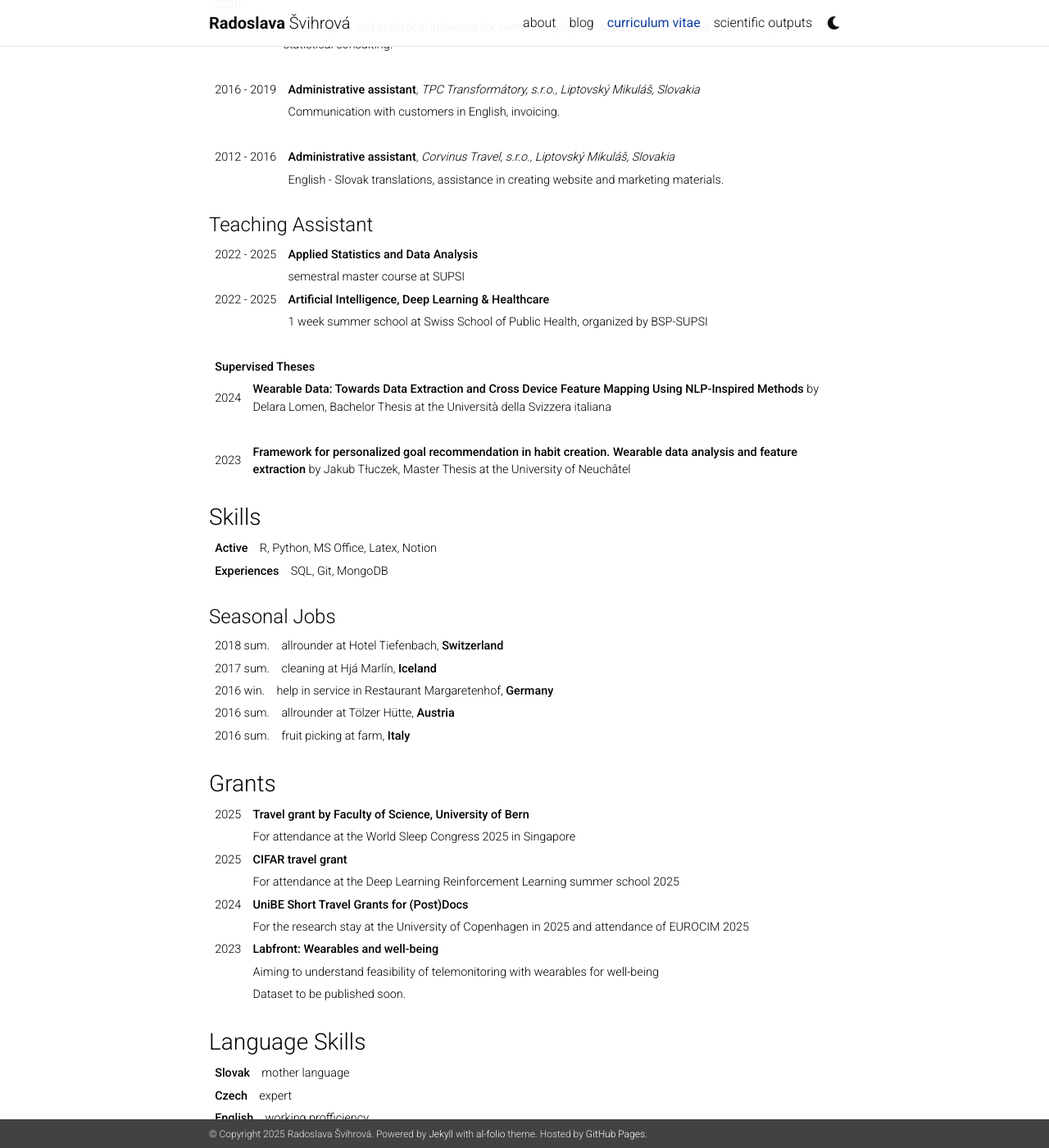
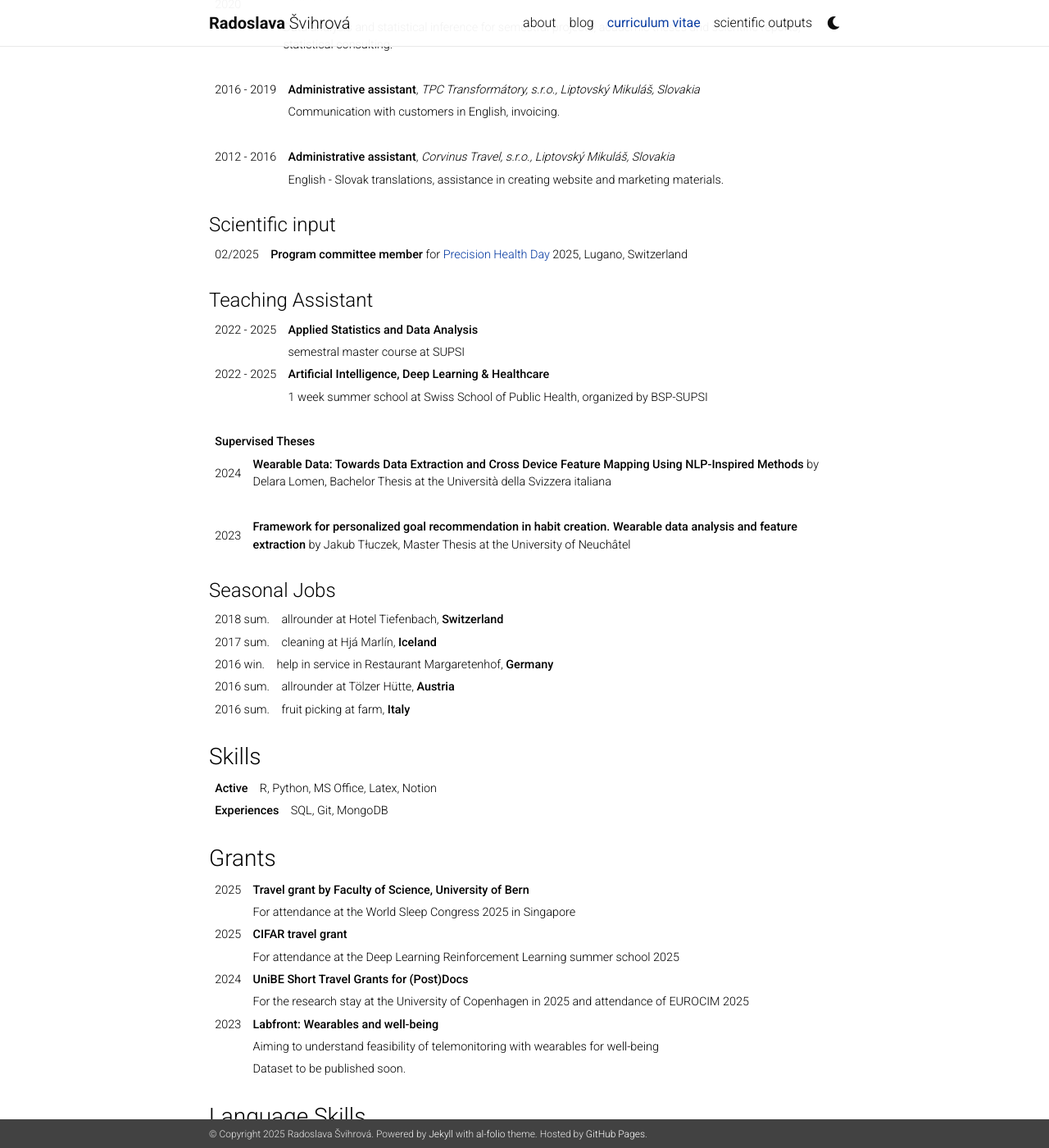
Before and after one commit to RadoslavaS/RadoslavaS.github.io, a Jekyll site: the page built from _pages/cv.md, in a window 1280 px wide and 1400 px high, scrolled down 2391 px. Shown: the whole window at 82% size. Built offline with Jekyll 4.4.1, drawn with Linux system fonts in a browser that asks for light colours; nearby versions of some CDN libraries; a style sheet for code colours, icons or effects is not loaded; part of the change alters nothing that is shown; some of the changed text lies outside the part shown.

Commit message:
polishing

```diff
--- a/_pages/cv.md
+++ b/_pages/cv.md
@@ -92,6 +92,13 @@ nav: true
 |     | English - Slovak translations, assistance in creating website and marketing materials.
 | |
 
+#### Scientific input
+
+|02/2025      |**Program committee member** for [Precision Health Day](https://www.supsi.ch/en/giornata-della-salute-di-precisione) 2025, Lugano, Switzerland
+
+|   |
+
+
 #### Teaching Assistant
 
 |2022  - 2025   | **Applied Statistics and Data Analysis**
@@ -108,13 +115,6 @@ nav: true
 |2023 | **Framework for personalized goal recommendation in habit creation. Wearable data analysis and feature extraction** by Jakub Tłuczek, Master Thesis at the University of Neuchâtel
 |            |
 
-### Skills ###
-
-|**Active**  | R, Python, MS Office, Latex, Notion
-
-|**Experiences**   | SQL, Git, MongoDB
-
-|   |
 
 #### Seasonal Jobs
 
@@ -130,6 +130,13 @@ nav: true
 
 |   |
 
+### Skills ###
+
+|**Active**  | R, Python, MS Office, Latex, Notion
+
+|**Experiences**   | SQL, Git, MongoDB
+
+|   |
 
 ### Grants
 
@@ -171,9 +178,3 @@ nav: true
 |since 2024       |**Austro-Swiss Section of International Biometric Society**
 
 |   |
-
-### Scientific input
-
-|02/2025      |**Program committee member** for [Precision Health Day](https://www.supsi.ch/en/giornata-della-salute-di-precisione) 2025, Lugano, Switzerland
-
-|   |
```
